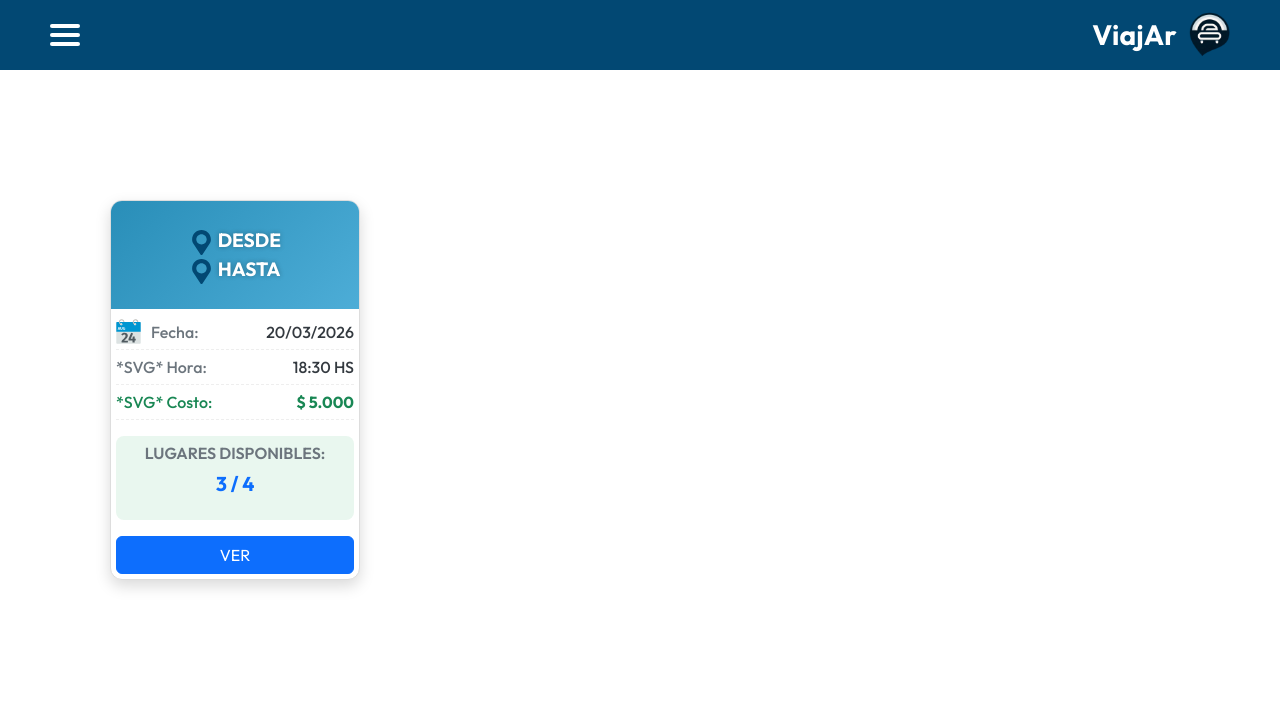
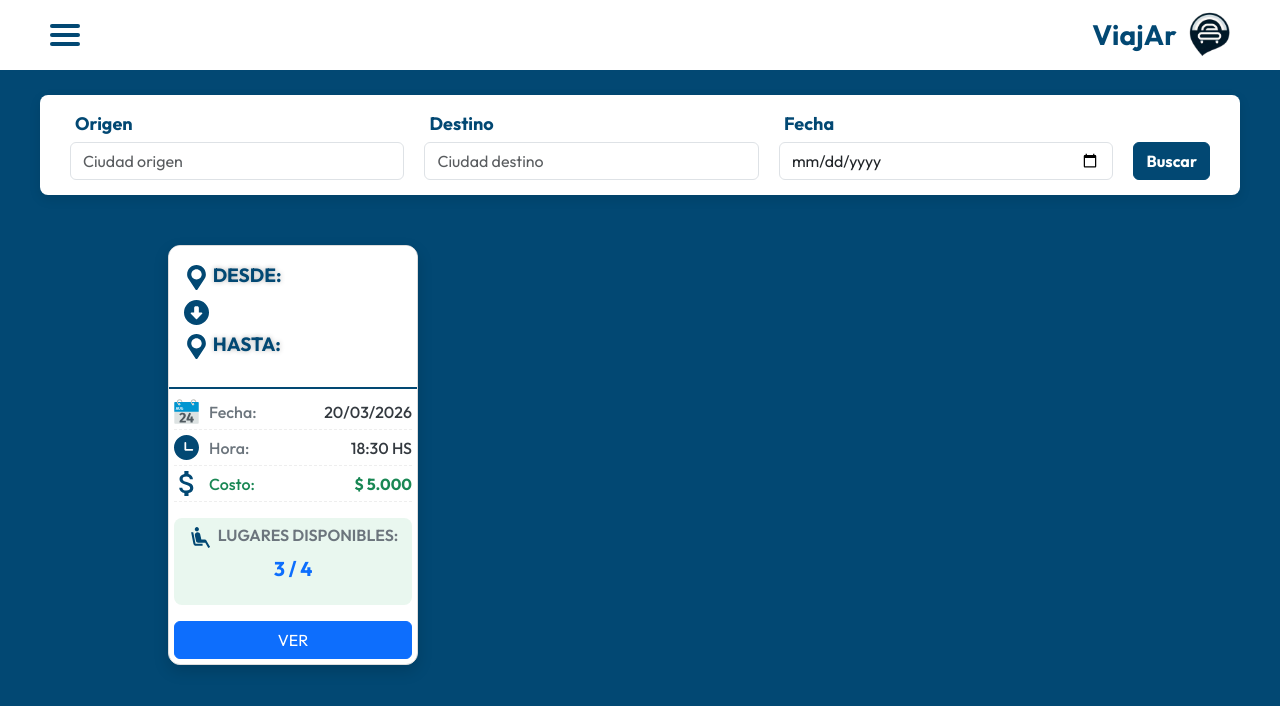
Before and after one commit to Lima296/Carpoolear, a Django app: template frontend/dashboard/templates/dashboard.html in a window 1280 px wide. Shown: the top 706 px of the page. Run offline with Django 3.2, Linux system fonts and the light colour scheme; the template is opened without the code that fills it, so the values that code supplies are empty; some libraries are stand-ins or nearby versions.

Commit message:
dashboard cambios, proximo a conexion

```diff
--- a/frontend/dashboard/templates/dashboard.html
+++ b/frontend/dashboard/templates/dashboard.html
@@ -19,32 +19,73 @@
 </head>
 <body>
     {% include 'includes/navbargeneral.html' %}
-<!-- <div class="contenedor_viajes">
-  <div class="card card_viaje" style="width: 18rem;">
-    <img src="{% static 'img/logo.png' %}" class="card-img-top" alt="...">
-    <div class="card-body">
 
-      <h5>Fecha: Lun, 13 de Octubre</h5>
-      <h5>Hora: 17:00</h5>
-      <h5>Precio: $10.000</h5>
-      <h5>Quedan 3 lugares</h5>
 
-      <a href="#" class="btn btn-primary">VER</a>
+<div class="contenedor_buscar">
+
+    <div class="busqueda-grupo">
+        <span>Origen</span>
+        <div class="dropdown" id="dropdown-origen">
+            <input type="text"
+                   class="form-control"
+                   placeholder="Ciudad origen"
+                   data-bs-toggle="dropdown"
+                   aria-expanded="false"
+                   id="input-origen"
+                   autocomplete="off">
+            <div class="dropdown-menu">
+                <h6 class="dropdown-header">Ciudades Sugeridas</h6>
+                <a class="dropdown-item" href="#" data-value="Buenos Aires">Buenos Aires</a>
+                <a class="dropdown-item" href="#" data-value="Córdoba">Córdoba</a>
+            </div>
+        </div>
     </div>
-  </div>
-</div> -->
+
+    <div class="busqueda-grupo">
+        <span>Destino</span>
+        <div class="dropdown" id="dropdown-destino">
+            <input type="text"
+                   class="form-control"
+                   placeholder="Ciudad destino"
+                   data-bs-toggle="dropdown"
+                   aria-expanded="false"
+                   id="input-destino"
+                   autocomplete="off">
+            <div class="dropdown-menu">
+                <h6 class="dropdown-header">Ciudades Sugeridas</h6>
+                <a class="dropdown-item" href="#" data-value="Tucumán">Tucumán</a>
+                <a class="dropdown-item" href="#" data-value="Neuquén">Neuquén</a>
+            </div>
+        </div>
+    </div>
+    <div class="busqueda-grupo">
+        <span>Fecha</span>
+        <input type="date"
+               class="form-control"
+               id="input-fecha">
+    </div>
+
+
+
+    <button class="btn btn-warning" id="btn-buscar">Buscar</button>
+
+</div>
+
+    </div>
+    </nav>
+</div>
+
 <div class="contenedor_viajes">
             <div class="custom-card-template">
                 <!-- 1. ZONA SVG/ICONO -->
                 <div class="card-header-svg">
                     <span style="font-size: 1.2rem; text-shadow: 0 0 5px rgba(0,0,0,0.3);">
-                        <img src="{% static 'img/location.svg' %}" alt="Ubicación" style="width: 25px;"> DESDE
+                        <img src="{% static 'img/location.svg' %}" alt="Ubicación" style="width: 25px;"> DESDE: <br>
+                        <img src="{% static 'img/flecha.svg' %}" alt="HASTA" style="width: 25px; margin-left: 0px; margin-top: 10px; margin-bottom: 5px;">
                         <br>
-                        <img src="{% static 'img/location.svg' %}" alt="Ubicación" style="width: 25px;"> HASTA
-                         </span>
-
-                </div>
-
+                        <img src="{% static 'img/location.svg' %}" alt="Ubicación" style="width: 25px;"> HASTA:
+                    </span>
+            </div>
                 <!-- 2. CUERPO DE DETALLES -->
                 <div class="card-body-content">
 
@@ -60,7 +101,7 @@
                     <div class="detail-row">
                         <span class="detail-label">
                             <!-- SVG para Reloj -->
-                            *SVG* Hora:
+                            <img src="{% static 'img/time.svg' %}" alt="Hora" style="width: 25px; margin-right: 10px;"> Hora:
                         </span>
                         <span class="detail-value">18:30 HS</span>
                     </div>
@@ -69,15 +110,16 @@
                     <div class="detail-row mb-3">
                         <span class="detail-label text-success">
                             <!-- SVG para Moneda -->
-                            *SVG* Costo:
+                            <img src="{% static 'img/money.svg' %}" alt="Costo" style="width: 25px; margin-right: 10px;"> Costo:
                         </span>
                         <span class="detail-value text-success fw-bolder">$ 5.000</span>
                     </div>
 
                     <!-- Lugares Disponibles -->
                     <div class="places-available mt-auto">
-                        <p class="mb-1 text-secondary fw-semibold">LUGARES DISPONIBLES:</p>
-                        <p class="lead fw-bolder text-primary">3 / 4</p>
+
+                        <p class="mb-1 text-secondary fw-semibold"><img src="{% static 'img/asiento.svg' %}" alt="Costo" style="width: 25px; margin-right: 5px;">LUGARES DISPONIBLES:</p>
+                        <p class="lead fw-bolder text-primary">3 / 4 </p>
                     </div>
 
                     <!-- Botón -->
@@ -86,6 +128,7 @@
             </div>
 </div>
 
-<script src="{% static 'lisbs/bootstrap/js/bootstrap.bundle.min.js' %}"></script>
+<script src="{% static 'libs/bootstrap/js/bootstrap.bundle.min.js' %}"></script>
+<script src="{% static 'js/filtro.js' %}"></script>
 </body>
 </html>
--- a/frontend/static/css/dashboard.css
+++ b/frontend/static/css/dashboard.css
@@ -1,19 +1,24 @@
 /* --- CONTENEDOR PRINCIPAL DE LAS TARJETAS DE VIAJES --- */
+body {
+    background-color: #024873 !important;
+}
 .contenedor_viajes {
-    margin-left: 100px;
-    margin-top: 130px;
+    margin-left: 158px;
+    margin-top: 0px;
+    display: flex; /* Para que las tarjetas se alineen */
+    flex-wrap: wrap; /* Para que se muevan a la siguiente línea */
 }
 
-/* --- ESTILO PARA LA NUEVA TARJETA INDIVIDUAL (250x500) --- */
+
+
+/* --- ESTILO PARA LA NUEVA TARJETA INDIVIDUAL --- */
 .custom-card-template {
     width: 250px;
-    height: 380px;
+    height: 420px;
     border: 1px solid #ddd;
     border-radius: 12px;
     box-shadow: 0 6px 15px rgba(0, 0, 0, 0.15);
     padding: 0;
-    /* CRÍTICO: Reemplazamos '20px auto' por un margin fijo de 20px en todas direcciones. */
-    /* Esto define el espacio ENTRE las tarjetas y el margen superior/inferior. */
     margin: 10px;
     background-color: #fff;
     display: flex;
@@ -22,19 +27,20 @@
 }
 
 .card-header-svg {
-    height: 180px; /* Espacio definido para el SVG */
+    height: 200px;
     display: flex;
-    justify-content: center;
-    align-items: center;
-    background: linear-gradient(135deg, #298EB8, #4DADD7); /* Fondo degradado */
-    color: white;
+    flex-direction: column;
+    align-items: flex-start;
+    padding: 15px;
+    background: #ffffff !important;
+    color: #024873;
     font-size: 1.5rem;
     font-weight: bold;
+    border-bottom: #024873 2px solid;
 }
-
 .card-body-content {
     padding: 5px;
-    flex-grow: 1; /* Permite que el cuerpo ocupe el espacio restante */
+    flex-grow: 1;
     display: flex;
     flex-direction: column;
 }
@@ -67,4 +73,126 @@
     border-radius: 8px;
     text-align: center;
 }
-/* --- FIN ESTILO PARA LA NUEVA TARJETA INDIVIDUAL --- */
+
+
+/* --- BARRA DE BÚSQUEDA (DESKTOP) --- */
+.contenedor_buscar {
+    /* Centrado Horizontal: auto es clave con un width fijo */
+    width: 1200px;
+    margin: 25px auto 40px auto !important;
+    padding: 15px 30px;
+
+    border-radius: 8px;
+    background-color: white;
+    box-shadow: 0 4px 12px rgba(0, 0, 0, 0.1);
+
+    /* ORGANIZACIÓN CON CSS GRID */
+    display: grid !important;
+    /* 4 columnas: Origen (1fr), Destino (1fr), Fecha (1fr), Botón (auto) */
+    grid-template-columns: 1fr 1fr 1fr auto;
+    align-items: center;
+    gap: 20px;
+}
+
+/* Estilo para los grupos de búsqueda (etiqueta + input) */
+.busqueda-grupo {
+    display: flex;
+    flex-direction: column;
+}
+
+/* Estilo para las etiquetas (span) y los dropdowns (inputs) */
+.busqueda-grupo span {
+    font-weight: bold;
+    color: #024873;
+    font-size: 1rem;
+    margin-bottom: 5px;
+    margin-right: 10px; /* Asegura el espaciado si se ajusta */
+    margin-left: 5px;
+}
+.contenedor_buscar span {
+    font-size: 18px; /* Sobrescribe el tamaño para las etiquetas generales */
+}
+
+.busqueda-grupo .dropdown,
+.busqueda-grupo input[type="date"] {
+    width: 100%; /* El input/dropdown ocupa el espacio del grupo */
+}
+
+
+/* Estilo para el botón de búsqueda */
+.contenedor_buscar #btn-buscar {
+    height: 38px;
+    font-weight: bold;
+
+    /* Colores del botón */
+    background-color: #024873;
+    border-color: #024873;
+    color: #ffffff;
+
+    /* Alineación vertical */
+    align-self: end;
+    margin-bottom: 0;
+}
+
+.contenedor_buscar #btn-buscar:hover {
+    background-color: #013a5a;
+    border-color: #013a5a;
+}
+
+
+/* --- AJUSTES PANTALLA CHICA (MOBILE) --- */
+
+@media (max-width: 1250px) {
+    /* Ajusta el ancho del contenedor de búsqueda en pantallas medianas */
+    .contenedor_buscar {
+        width: 90% !important;
+    }
+}
+
+@media (max-width: 768px) {
+    /* 1. Ajuste del contenedor de Viajes (Tarjetas) */
+    .contenedor_viajes {
+        margin-left: 0;
+        margin-top: 80px;
+        flex-direction: column;
+        align-items: center;
+        padding: 0 10px;
+    }
+
+    /* 2. Ajuste de la tarjeta */
+    .custom-card-template {
+        margin-left: auto;
+        margin-right: auto;
+    }
+
+    /* 3. Ajuste del contenedor de Búsqueda (Sección Crítica) */
+    .contenedor_buscar {
+        width: 90% !important;
+        height: auto !important;
+        padding: 15px;
+        margin: 25px auto 30px auto !important;
+
+        /* LAYOUT VERTICAL: Apila todos los elementos en una columna */
+        grid-template-columns: 1fr !important;
+        gap: 10px;
+    }
+
+    /* 4. AJUSTE DE GRUPOS Y ELEMENTOS INTERNOS EN MÓVIL: */
+    .busqueda-grupo {
+        width: 100%;
+        margin-bottom: 5px;
+    }
+
+    .busqueda-grupo .dropdown,
+    .busqueda-grupo input[type="date"] {
+        width: 100%;
+    }
+
+    /* El botón ahora debe ocupar el 100% del ancho */
+    .contenedor_buscar #btn-buscar {
+        width: 100%;
+        align-self: unset;
+        margin-top: 5px;
+        margin-bottom: 5px;
+    }
+}
--- a/frontend/static/css/navbarDashboard.css
+++ b/frontend/static/css/navbarDashboard.css
@@ -12,7 +12,7 @@ body {
     justify-content: space-between;    /* Espacia entre extremos (izq - der) */
     align-items: center;               /* Centra verticalmente los elementos */
     padding: 0 0px;                    /* Espaciado interno */
-    background-color: #024873 !important;       /* Color de fondo azul/gris */
+    background-color: #ffffff !important;       /* Color de fondo azul/gris */
     position: relative;                /* Contexto para elementos absolutos */
     height: 70px;                      /* Altura de la barra */
     align-items: center;               /* Asegura centrado vertical */
@@ -22,7 +22,7 @@ body {
 .navbar-title {
     font-size: 28px;                   /* Tamaño de letra del título */
     font-weight: bold;                 /* En negrita */
-    color: white;                    /* Color del texto */
+    color: #024873;                    /* Color del texto */
     text-align: center;                /* Centrado horizontal */
     flex: 1;                           /* Ocupa espacio entre botón y logo */
     display: flex;                     /* Activa flexbox */
@@ -71,7 +71,7 @@ body {
     display: block;                    /* Se comporta como bloque */
     height: 4px;                       /* Grosor de cada línea */
     width: 100%;                       /* Ocupa el ancho del botón */
-    background-color: white;         /* Color blanco */
+    background-color: #024873;         /* Color blanco */
     border-radius: 2px;                /* Esquinas redondeadas */
     transition: all 0.3s ease;         /* Animación suave */
 }
@@ -82,7 +82,7 @@ body {
 /* Línea superior rota hacia diagonal */
 body {
     font-family: 'Outfit', sans-serif;
-    background-color: #ffffff;
+    background-color: #024873;
 }
 
 /* Estilos del navbar */
@@ -91,7 +91,7 @@ body {
     justify-content: space-between;
     align-items: center;
     padding: 10px 20px;
-    background-color: #024873 !important;
+    background-color: #ffffff !important;
     position: relative;
     height: 70px; /* altura de la navbar */
     align-items: center; /* centra verticalmente los elementos */
@@ -142,7 +142,7 @@ body {
     display: block;
     height: 4px;               /* grosor de las líneas */
     width: 100%;               /* ancho de las líneas */
-    background-color: white;   /* color de las líneas */
+    background-color: #024873;   /* color de las líneas */
     border-radius: 2px;
     transition: all 0.3s ease;
 }
--- /dev/null
+++ b/frontend/static/js/filtro.js
@@ -0,0 +1,104 @@
+document.addEventListener('DOMContentLoaded', function() {
+
+    // --- FUNCIÓN GENÉRICA PARA EL AUTOCOMPLETADO (NO SE MODIFICA) ---
+    function setupAutocomplete(inputId, dropdownId) {
+        // Obtenemos los elementos por ID de forma directa
+        const inputElement = document.getElementById(inputId);
+        const dropdownContainer = document.getElementById(dropdownId);
+
+        if (!inputElement || !dropdownContainer) {
+            console.error(`Error: No se encontró el input o dropdown con ID: ${inputId} o ${dropdownId}`);
+            return;
+        }
+
+        // Elementos internos
+        const dropdownMenu = dropdownContainer.querySelector('.dropdown-menu');
+        const items = dropdownMenu.querySelectorAll('.dropdown-item');
+
+        // Instancia de Bootstrap Dropdown
+        const dropdownInstance = bootstrap.Dropdown.getOrCreateInstance(dropdownContainer);
+
+        // 1. FUNCIONALIDAD DE FILTRADO (al escribir en el input)
+        inputElement.addEventListener('keyup', function() {
+            const filter = inputElement.value.toLowerCase();
+            let hasVisibleItems = false;
+
+            items.forEach(item => {
+                const text = item.textContent.toLowerCase();
+                if (text.includes(filter)) {
+                    item.style.display = 'block';
+                    hasVisibleItems = true;
+                } else {
+                    item.style.display = 'none';
+                }
+            });
+
+            if (filter.length > 0 && hasVisibleItems) {
+                 dropdownInstance.show();
+            } else {
+                 dropdownInstance.hide();
+            }
+        });
+
+        // 2. FUNCIONALIDAD DE SELECCIÓN (al hacer clic en una opción)
+        items.forEach(item => {
+            item.addEventListener('click', function(e) {
+                e.preventDefault();
+
+                inputElement.value = this.getAttribute('data-value');
+
+                dropdownInstance.hide();
+
+                if (inputId === 'input-origen') {
+                    const destinoInput = document.getElementById('input-destino');
+                    if (destinoInput) {
+                        destinoInput.focus();
+                    }
+                }
+            });
+        });
+
+        // 3. EVITAR QUE EL DROPDOWN SE CIERRE
+        dropdownMenu.addEventListener('click', function (e) {
+            e.stopPropagation();
+        });
+    }
+
+// ------------------------------------------------------------------
+// --- INICIALIZACIÓN DE LOS CAMPOS (ORIGEN Y DESTINO) ---
+// ------------------------------------------------------------------
+
+    setupAutocomplete('input-origen', 'dropdown-origen');
+    setupAutocomplete('input-destino', 'dropdown-destino');
+
+// ------------------------------------------------------------------
+// --- LÓGICA DEL BOTÓN DE BÚSQUEDA (SIN VALIDACIÓN ESTRICTA) ---
+// ------------------------------------------------------------------
+
+    const btnBuscar = document.getElementById('btn-buscar');
+    if (btnBuscar) {
+        btnBuscar.addEventListener('click', function(e) {
+            e.preventDefault();
+
+            // Captura de los 3 valores (vacíos si no se seleccionan)
+            const origen = document.getElementById('input-origen').value;
+            const destino = document.getElementById('input-destino').value;
+            const fecha = document.getElementById('input-fecha').value;
+
+            // VERIFICACIÓN FLEXIBLE: Aseguramos que al menos un campo esté lleno.
+            if (!origen && !destino && !fecha) {
+                console.warn('Advertencia: Debe ingresar al menos un criterio de búsqueda.');
+                // Puedes agregar aquí una alerta visual para el usuario si todos están vacíos.
+                return;
+            }
+
+            console.log(`Búsqueda iniciada con filtros: Origen='${origen}', Destino='${destino}', Fecha='${fecha}'`);
+
+            // Lógica final de búsqueda (ej. enviar formulario o AJAX)
+            // Esta lógica ahora acepta cualquier combinación de filtros.
+            // Ejemplo de URL:
+            // window.location.href = `/viajes/buscar/?origen=${origen}&destino=${destino}&fecha=${fecha}`;
+        });
+    }
+
+});
```
Also changed, not shown: frontend/static/img/asiento.svg (renamed from frontend/static/img/airline-seat-recline-extra.svg), frontend/static/img/flecha.svg (added), frontend/static/img/money.svg (added), frontend/static/img/time.svg (added).
